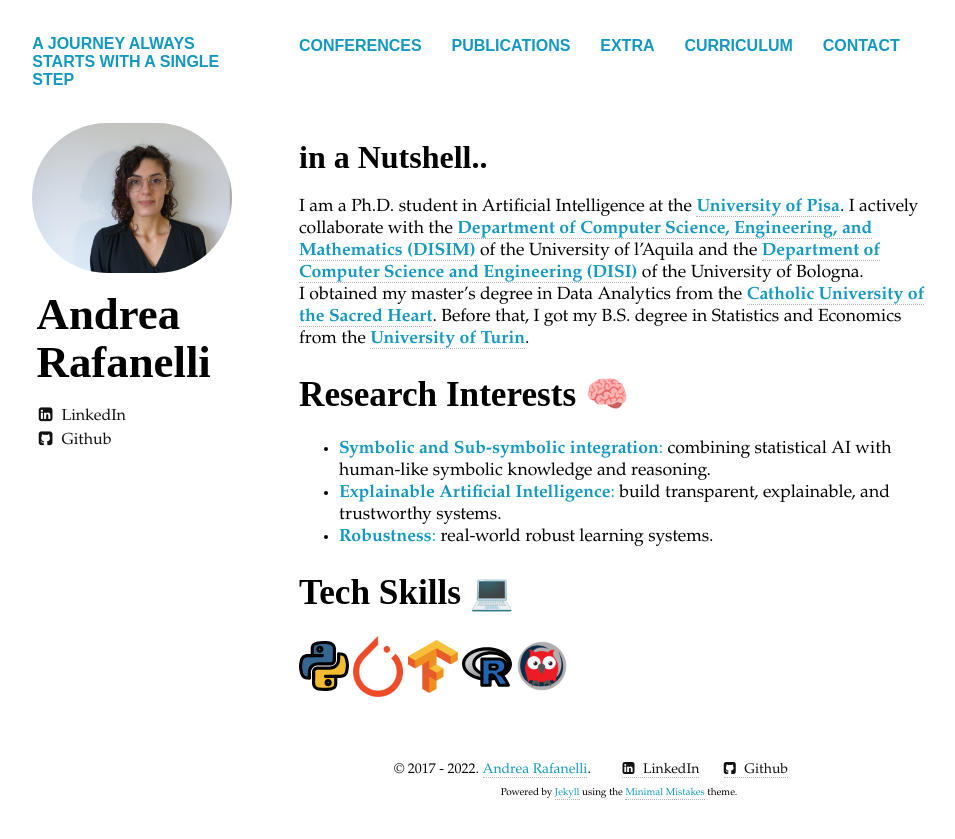
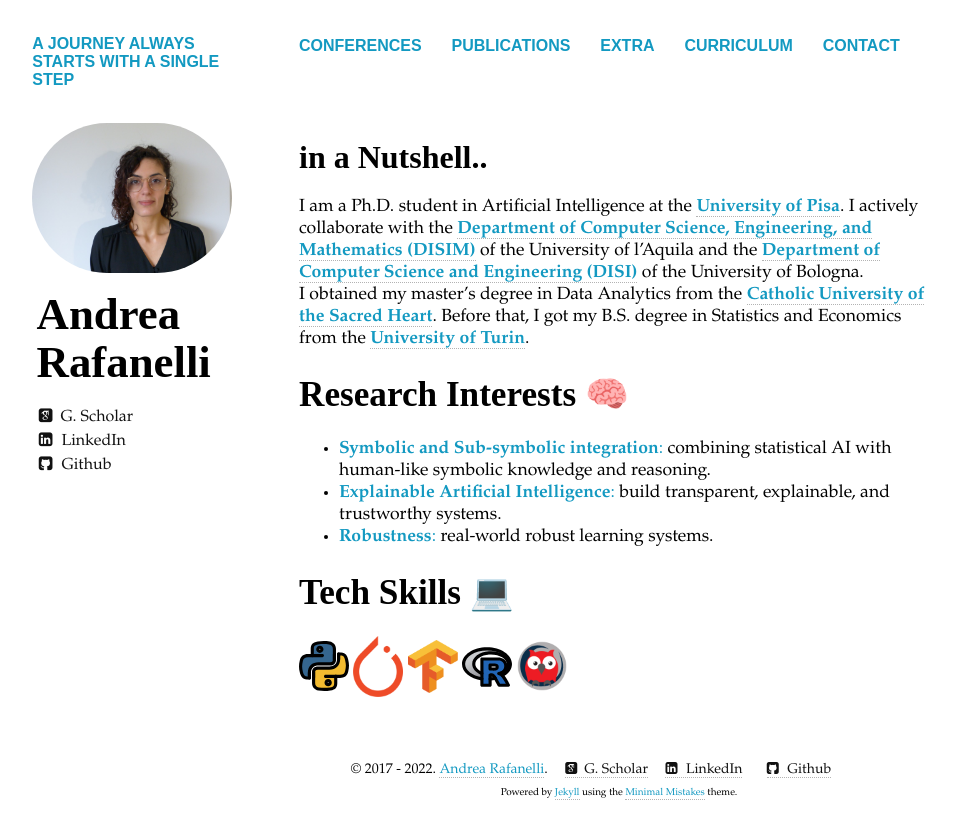
Before and after one commit to aaaaands/andreeea.github.io, a Jekyll site: the page built from index.md, in a window 1280 px wide. Shown: the top 839 px of the page, without its empty margins (21-976 px from the left). Built offline with Jekyll 4.4.1, drawn with Linux system fonts in a browser that asks for light colours; nearby versions of some CDN libraries; some of the changed lines change nothing that is shown.

Commit message:
Update _config.yml

```diff
--- a/_config.yml
+++ b/_config.yml
@@ -17,7 +17,7 @@
   email:          #
   # Social networking links are used in author-bio sidebar. Update and remove as you like.
   linkedin: andrea-rafanelli
-  google_scholar: #
+  google_scholar: https://scholar.google.com/citations?user=vSrDrMMAAAAJ&hl=it&oi=ao
   google_plus: #
   github: andrearafanelli
 # Analytics and webmaster tools stuff goes here
```
